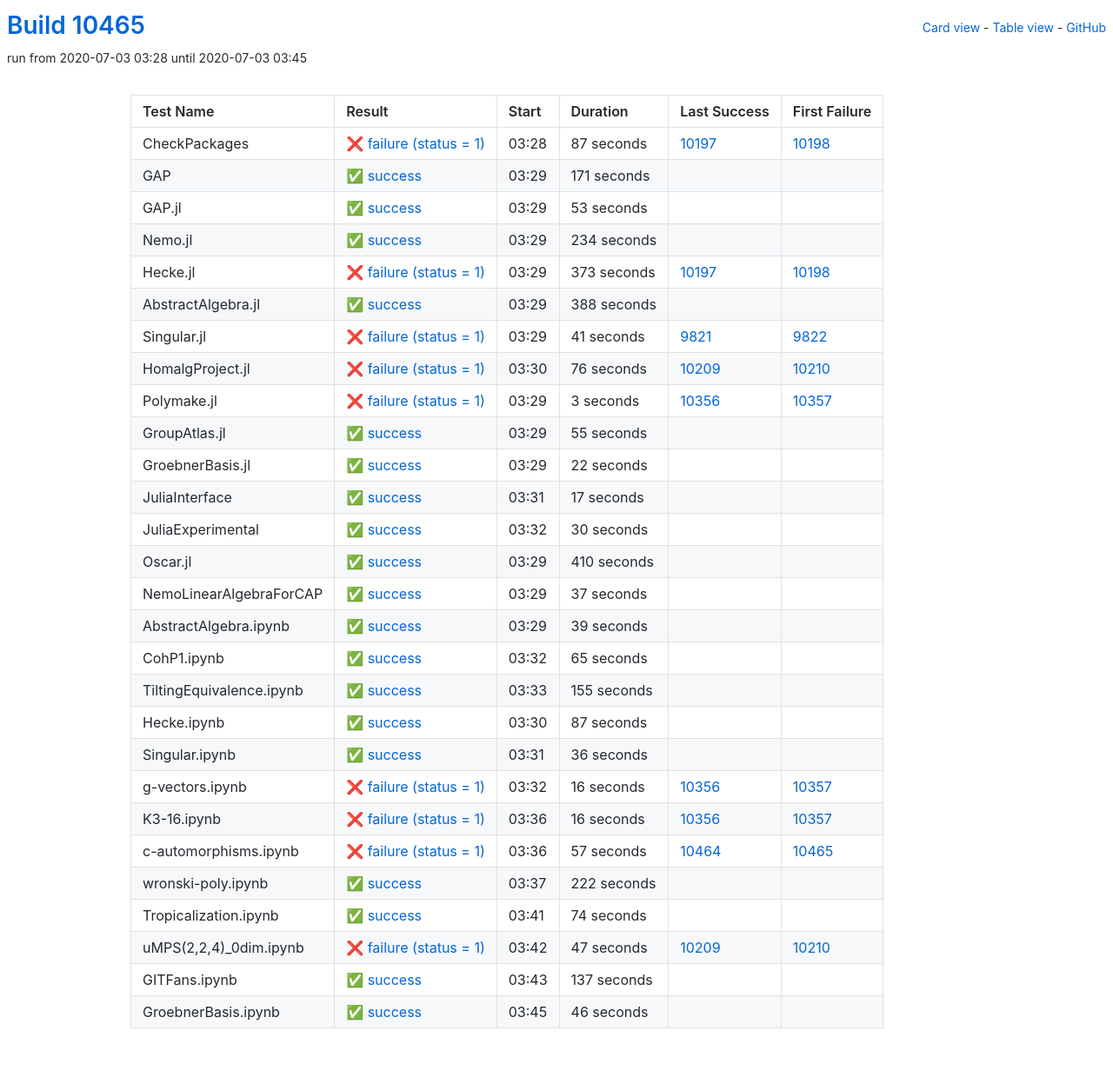
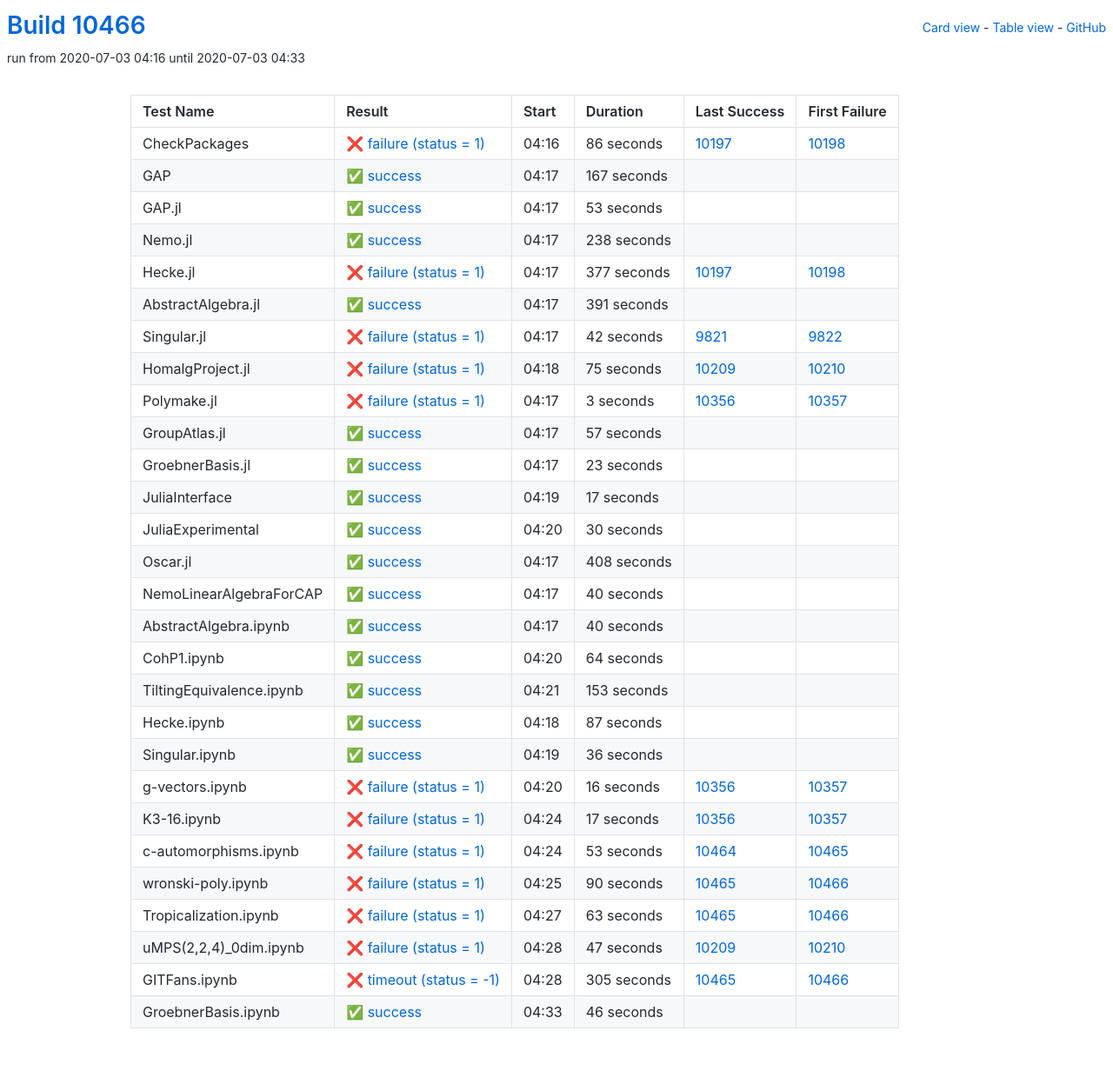
Before and after one commit to oscar-system/oscar-ci-status, a Jekyll site: the page built from table.html, in a window 1280 px wide. Shown: the whole page at 87% size. Built offline with Jekyll 4.4.1, drawn with Linux system fonts in a browser that asks for light colours.

Commit message:
Build #10466

```diff
--- a/_data/ci.yml
+++ b/_data/ci.yml
@@ -1,6 +1,6 @@
 ---
-build: 10465
-build_url: https://oscarci.mathematik.uni-kl.de/job/oscar/10465/
+build: 10466
+build_url: https://oscarci.mathematik.uni-kl.de/job/oscar/10466/
 job: oscar
 organization: oscar-system
 repo: oscar-ci-status
@@ -8,32 +8,32 @@
 tests:
 - name: CheckPackages
   id: checkpackages
-  log: https://oscarci.mathematik.uni-kl.de/job/oscar/10465/artifact/logs/build-10465/CheckPackages.log
-  start: 2020-07-03 03:28
+  log: https://oscarci.mathematik.uni-kl.de/job/oscar/10466/artifact/logs/build-10466/CheckPackages.log
+  start: 2020-07-03 04:16
   success: false
   exitcode: 1
   status: failure
-  duration: 87
+  duration: 86
   last_success: 10197
   last_success_url: https://oscarci.mathematik.uni-kl.de/job/oscar/10197/
   first_failure: 10198
   first_failure_url: https://oscarci.mathematik.uni-kl.de/job/oscar/10198/
 - name: GAP
   id: gap
-  log: https://oscarci.mathematik.uni-kl.de/job/oscar/10465/artifact/logs/build-10465/GAP.log
-  start: 2020-07-03 03:29
+  log: https://oscarci.mathematik.uni-kl.de/job/oscar/10466/artifact/logs/build-10466/GAP.log
+  start: 2020-07-03 04:17
   success: true
   exitcode: 0
   status: success
-  duration: 171
+  duration: 167
   last_success: false
   last_success_url:
   first_failure: false
   first_failure_url:
 - name: GAP.jl
   id: gap-jl
-  log: https://oscarci.mathematik.uni-kl.de/job/oscar/10465/artifact/logs/build-10465/GAP.jl.log
-  start: 2020-07-03 03:29
+  log: https://oscarci.mathematik.uni-kl.de/job/oscar/10466/artifact/logs/build-10466/GAP.jl.log
+  start: 2020-07-03 04:17
   success: true
   exitcode: 0
   status: success
@@ -44,68 +44,68 @@
   first_failure_url:
 - name: Nemo.jl
   id: nemo-jl
-  log: https://oscarci.mathematik.uni-kl.de/job/oscar/10465/artifact/logs/build-10465/Nemo.jl.log
-  start: 2020-07-03 03:29
+  log: https://oscarci.mathematik.uni-kl.de/job/oscar/10466/artifact/logs/build-10466/Nemo.jl.log
+  start: 2020-07-03 04:17
   success: true
   exitcode: 0
   status: success
-  duration: 234
+  duration: 238
   last_success: false
   last_success_url:
   first_failure: false
   first_failure_url:
 - name: Hecke.jl
   id: hecke-jl
-  log: https://oscarci.mathematik.uni-kl.de/job/oscar/10465/artifact/logs/build-10465/Hecke.jl.log
-  start: 2020-07-03 03:29
+  log: https://oscarci.mathematik.uni-kl.de/job/oscar/10466/artifact/logs/build-10466/Hecke.jl.log
+  start: 2020-07-03 04:17
   success: false
   exitcode: 1
   status: failure
-  duration: 373
+  duration: 377
   last_success: 10197
   last_success_url: https://oscarci.mathematik.uni-kl.de/job/oscar/10197/
   first_failure: 10198
   first_failure_url: https://oscarci.mathematik.uni-kl.de/job/oscar/10198/
 - name: AbstractAlgebra.jl
   id: abstractalgebra-jl
-  log: https://oscarci.mathematik.uni-kl.de/job/oscar/10465/artifact/logs/build-10465/AbstractAlgebra.jl.log
-  start: 2020-07-03 03:29
+  log: https://oscarci.mathematik.uni-kl.de/job/oscar/10466/artifact/logs/build-10466/AbstractAlgebra.jl.log
+  start: 2020-07-03 04:17
   success: true
   exitcode: 0
   status: success
-  duration: 388
+  duration: 391
   last_success: false
   last_success_url:
   first_failure: false
   first_failure_url:
 - name: Singular.jl
   id: singular-jl
-  log: https://oscarci.mathematik.uni-kl.de/job/oscar/10465/artifact/logs/build-10465/Singular.jl.log
-  start: 2020-07-03 03:29
+  log: https://oscarci.mathematik.uni-kl.de/job/oscar/10466/artifact/logs/build-10466/Singular.jl.log
+  start: 2020-07-03 04:17
   success: false
   exitcode: 1
   status: failure
-  duration: 41
+  duration: 42
   last_success: 9821
   last_success_url: https://oscarci.mathematik.uni-kl.de/job/oscar/9821/
   first_failure: 9822
   first_failure_url: https://oscarci.mathematik.uni-kl.de/job/oscar/9822/
 - name: HomalgProject.jl
   id: homalgproject-jl
-  log: https://oscarci.mathematik.uni-kl.de/job/oscar/10465/artifact/logs/build-10465/HomalgProject.jl.log
-  start: 2020-07-03 03:30
+  log: https://oscarci.mathematik.uni-kl.de/job/oscar/10466/artifact/logs/build-10466/HomalgProject.jl.log
+  start: 2020-07-03 04:18
   success: false
   exitcode: 1
   status: failure
-  duration: 76
+  duration: 75
   last_success: 10209
   last_success_url: https://oscarci.mathematik.uni-kl.de/job/oscar/10209/
   first_failure: 10210
   first_failure_url: https://oscarci.mathematik.uni-kl.de/job/oscar/10210/
 - name: Polymake.jl
   id: polymake-jl
-  log: https://oscarci.mathematik.uni-kl.de/job/oscar/10465/artifact/logs/build-10465/Polymake.jl.log
-  start: 2020-07-03 03:29
+  log: https://oscarci.mathematik.uni-kl.de/job/oscar/10466/artifact/logs/build-10466/Polymake.jl.log
+  start: 2020-07-03 04:17
   success: false
   exitcode: 1
   status: failure
@@ -116,32 +116,32 @@
   first_failure_url: https://oscarci.mathematik.uni-kl.de/job/oscar/10357/
 - name: GroupAtlas.jl
   id: groupatlas-jl
-  log: https://oscarci.mathematik.uni-kl.de/job/oscar/10465/artifact/logs/build-10465/GroupAtlas.jl.log
-  start: 2020-07-03 03:29
+  log: https://oscarci.mathematik.uni-kl.de/job/oscar/10466/artifact/logs/build-10466/GroupAtlas.jl.log
+  start: 2020-07-03 04:17
   success: true
   exitcode: 0
   status: success
-  duration: 55
+  duration: 57
   last_success: false
   last_success_url:
   first_failure: false
   first_failure_url:
 - name: GroebnerBasis.jl
   id: groebnerbasis-jl
-  log: https://oscarci.mathematik.uni-kl.de/job/oscar/10465/artifact/logs/build-10465/GroebnerBasis.jl.log
-  start: 2020-07-03 03:29
+  log: https://oscarci.mathematik.uni-kl.de/job/oscar/10466/artifact/logs/build-10466/GroebnerBasis.jl.log
+  start: 2020-07-03 04:17
   success: true
   exitcode: 0
   status: success
-  duration: 22
+  duration: 23
   last_success: false
   last_success_url:
   first_failure: false
   first_failure_url:
 - name: JuliaInterface
   id: juliainterface
-  log: https://oscarci.mathematik.uni-kl.de/job/oscar/10465/artifact/logs/build-10465/JuliaInterface.log
-  start: 2020-07-03 03:31
+  log: https://oscarci.mathematik.uni-kl.de/job/oscar/10466/artifact/logs/build-10466/JuliaInterface.log
+  start: 2020-07-03 04:19
   success: true
   exitcode: 0
   status: success
@@ -152,8 +152,8 @@
   first_failure_url:
 - name: JuliaExperimental
   id: juliaexperimental
-  log: https://oscarci.mathematik.uni-kl.de/job/oscar/10465/artifact/logs/build-10465/JuliaExperimental.log
-  start: 2020-07-03 03:32
+  log: https://oscarci.mathematik.uni-kl.de/job/oscar/10466/artifact/logs/build-10466/JuliaExperimental.log
+  start: 2020-07-03 04:20
   success: true
   exitcode: 0
   status: success
@@ -164,68 +164,68 @@
   first_failure_url:
 - name: Oscar.jl
   id: oscar-jl
-  log: https://oscarci.mathematik.uni-kl.de/job/oscar/10465/artifact/logs/build-10465/Oscar.jl.log
-  start: 2020-07-03 03:29
+  log: https://oscarci.mathematik.uni-kl.de/job/oscar/10466/artifact/logs/build-10466/Oscar.jl.log
+  start: 2020-07-03 04:17
   success: true
   exitcode: 0
   status: success
-  duration: 410
+  duration: 408
   last_success: false
   last_success_url:
   first_failure: false
   first_failure_url:
 - name: NemoLinearAlgebraForCAP
   id: nemolinearalgebraforcap
-  log: https://oscarci.mathematik.uni-kl.de/job/oscar/10465/artifact/logs/build-10465/NemoLinearAlgebraForCAP.log
-  start: 2020-07-03 03:29
+  log: https://oscarci.mathematik.uni-kl.de/job/oscar/10466/artifact/logs/build-10466/NemoLinearAlgebraForCAP.log
+  start: 2020-07-03 04:17
   success: true
   exitcode: 0
   status: success
-  duration: 37
+  duration: 40
   last_success: false
   last_success_url:
   first_failure: false
   first_failure_url:
 - name: AbstractAlgebra.ipynb
   id: abstractalgebra-ipynb
-  log: https://oscarci.mathematik.uni-kl.de/job/oscar/10465/artifact/logs/build-10465/AbstractAlgebra.ipynb.log
-  start: 2020-07-03 03:29
+  log: https://oscarci.mathematik.uni-kl.de/job/oscar/10466/artifact/logs/build-10466/AbstractAlgebra.ipynb.log
+  start: 2020-07-03 04:17
   success: true
   exitcode: 0
   status: success
-  duration: 39
+  duration: 40
   last_success: false
   last_success_url:
   first_failure: false
   first_failure_url:
 - name: CohP1.ipynb
   id: cohp1-ipynb
-  log: https://oscarci.mathematik.uni-kl.de/job/oscar/10465/artifact/logs/build-10465/CohP1.ipynb.log
-  start: 2020-07-03 03:32
+  log: https://oscarci.mathematik.uni-kl.de/job/oscar/10466/artifact/logs/build-10466/CohP1.ipynb.log
+  start: 2020-07-03 04:20
   success: true
   exitcode: 0
   status: success
-  duration: 65
+  duration: 64
   last_success: false
   last_success_url:
   first_failure: false
   first_failure_url:
 - name: TiltingEquivalence.ipynb
   id: tiltingequivalence-ipynb
-  log: https://oscarci.mathematik.uni-kl.de/job/oscar/10465/artifact/logs/build-10465/TiltingEquivalence.ipynb.log
-  start: 2020-07-03 03:33
+  log: https://oscarci.mathematik.uni-kl.de/job/oscar/10466/artifact/logs/build-10466/TiltingEquivalence.ipynb.log
+  start: 2020-07-03 04:21
   success: true
   exitcode: 0
   status: success
-  duration: 155
+  duration: 153
   last_success: false
   last_success_url:
   first_failure: false
   first_failure_url:
 - name: Hecke.ipynb
   id: hecke-ipynb
-  log: https://oscarci.mathematik.uni-kl.de/job/oscar/10465/artifact/logs/build-10465/Hecke.ipynb.log
-  start: 2020-07-03 03:30
+  log: https://oscarci.mathematik.uni-kl.de/job/oscar/10466/artifact/logs/build-10466/Hecke.ipynb.log
+  start: 2020-07-03 04:18
   success: true
   exitcode: 0
   status: success
@@ -236,8 +236,8 @@
   first_failure_url:
 - name: Singular.ipynb
   id: singular-ipynb
-  log: https://oscarci.mathematik.uni-kl.de/job/oscar/10465/artifact/logs/build-10465/Singular.ipynb.log
-  start: 2020-07-03 03:31
+  log: https://oscarci.mathematik.uni-kl.de/job/oscar/10466/artifact/logs/build-10466/Singular.ipynb.log
+  start: 2020-07-03 04:19
   success: true
   exitcode: 0
   status: success
@@ -248,8 +248,8 @@
   first_failure_url:
 - name: g-vectors.ipynb
   id: g-vectors-ipynb
-  log: https://oscarci.mathematik.uni-kl.de/job/oscar/10465/artifact/logs/build-10465/g-vectors.ipynb.log
-  start: 2020-07-03 03:32
+  log: https://oscarci.mathematik.uni-kl.de/job/oscar/10466/artifact/logs/build-10466/g-vectors.ipynb.log
+  start: 2020-07-03 04:20
   success: false
   exitcode: 1
   status: failure
@@ -260,56 +260,56 @@
   first_failure_url: https://oscarci.mathematik.uni-kl.de/job/oscar/10357/
 - name: K3-16.ipynb
   id: k3-16-ipynb
-  log: https://oscarci.mathematik.uni-kl.de/job/oscar/10465/artifact/logs/build-10465/K3-16.ipynb.log
-  start: 2020-07-03 03:36
+  log: https://oscarci.mathematik.uni-kl.de/job/oscar/10466/artifact/logs/build-10466/K3-16.ipynb.log
+  start: 2020-07-03 04:24
   success: false
   exitcode: 1
   status: failure
-  duration: 16
+  duration: 17
   last_success: 10356
   last_success_url: https://oscarci.mathematik.uni-kl.de/job/oscar/10356/
   first_failure: 10357
   first_failure_url: https://oscarci.mathematik.uni-kl.de/job/oscar/10357/
 - name: c-automorphisms.ipynb
   id: c-automorphisms-ipynb
-  log: https://oscarci.mathematik.uni-kl.de/job/oscar/10465/artifact/logs/build-10465/c-automorphisms.ipynb.log
-  start: 2020-07-03 03:36
+  log: https://oscarci.mathematik.uni-kl.de/job/oscar/10466/artifact/logs/build-10466/c-automorphisms.ipynb.log
+  start: 2020-07-03 04:24
   success: false
   exitcode: 1
   status: failure
-  duration: 57
+  duration: 53
   last_success: 10464
   last_success_url: https://oscarci.mathematik.uni-kl.de/job/oscar/10464/
   first_failure: 10465
   first_failure_url: https://oscarci.mathematik.uni-kl.de/job/oscar/10465/
 - name: wronski-poly.ipynb
   id: wronski-poly-ipynb
-  log: https://oscarci.mathematik.uni-kl.de/job/oscar/10465/artifact/logs/build-10465/wronski-poly.ipynb.log
-  start: 2020-07-03 03:37
-  success: true
-  exitcode: 0
-  status: success
-  duration: 222
-  last_success: false
-  last_success_url:
-  first_failure: false
-  first_failure_url:
+  log: https://oscarci.mathematik.uni-kl.de/job/oscar/10466/artifact/logs/build-10466/wronski-poly.ipynb.log
+  start: 2020-07-03 04:25
+  success: false
+  exitcode: 1
+  status: failure
+  duration: 90
+  last_success: 10465
+  last_success_url: https://oscarci.mathematik.uni-kl.de/job/oscar/10465/
+  first_failure: 10466
+  first_failure_url: https://oscarci.mathematik.uni-kl.de/job/oscar/10466/
 - name: Tropicalization.ipynb
   id: tropicalization-ipynb
-  log: https://oscarci.mathematik.uni-kl.de/job/oscar/10465/artifact/logs/build-10465/Tropicalization.ipynb.log
-  start: 2020-07-03 03:41
-  success: true
-  exitcode: 0
-  status: success
-  duration: 74
-  last_success: false
-  last_success_url:
-  first_failure: false
-  first_failure_url:
+  log: https://oscarci.mathematik.uni-kl.de/job/oscar/10466/artifact/logs/build-10466/Tropicalization.ipynb.log
+  start: 2020-07-03 04:27
+  success: false
+  exitcode: 1
+  status: failure
+  duration: 63
+  last_success: 10465
+  last_success_url: https://oscarci.mathematik.uni-kl.de/job/oscar/10465/
+  first_failure: 10466
+  first_failure_url: https://oscarci.mathematik.uni-kl.de/job/oscar/10466/
 - name: uMPS(2,2,4)_0dim.ipynb
   id: umps-2-2-4-0dim-ipynb
-  log: https://oscarci.mathematik.uni-kl.de/job/oscar/10465/artifact/logs/build-10465/uMPS-2-2-4-_0dim.ipynb.log
-  start: 2020-07-03 03:42
+  log: https://oscarci.mathematik.uni-kl.de/job/oscar/10466/artifact/logs/build-10466/uMPS-2-2-4-_0dim.ipynb.log
+  start: 2020-07-03 04:28
   success: false
   exitcode: 1
   status: failure
@@ -320,20 +320,20 @@
   first_failure_url: https://oscarci.mathematik.uni-kl.de/job/oscar/10210/
 - name: GITFans.ipynb
   id: gitfans-ipynb
-  log: https://oscarci.mathematik.uni-kl.de/job/oscar/10465/artifact/logs/build-10465/GITFans.ipynb.log
-  start: 2020-07-03 03:43
-  success: true
-  exitcode: 0
-  status: success
-  duration: 137
-  last_success: false
-  last_success_url:
-  first_failure: false
-  first_failure_url:
+  log: https://oscarci.mathematik.uni-kl.de/job/oscar/10466/artifact/logs/build-10466/GITFans.ipynb.log
+  start: 2020-07-03 04:28
+  success: false
+  exitcode: -1
+  status: timeout
+  duration: 305
+  last_success: 10465
+  last_success_url: https://oscarci.mathematik.uni-kl.de/job/oscar/10465/
+  first_failure: 10466
+  first_failure_url: https://oscarci.mathematik.uni-kl.de/job/oscar/10466/
 - name: GroebnerBasis.ipynb
   id: groebnerbasis-ipynb
-  log: https://oscarci.mathematik.uni-kl.de/job/oscar/10465/artifact/logs/build-10465/GroebnerBasis.ipynb.log
-  start: 2020-07-03 03:45
+  log: https://oscarci.mathematik.uni-kl.de/job/oscar/10466/artifact/logs/build-10466/GroebnerBasis.ipynb.log
+  start: 2020-07-03 04:33
   success: true
   exitcode: 0
   status: success
```
Also changed, not shown: README.md.
